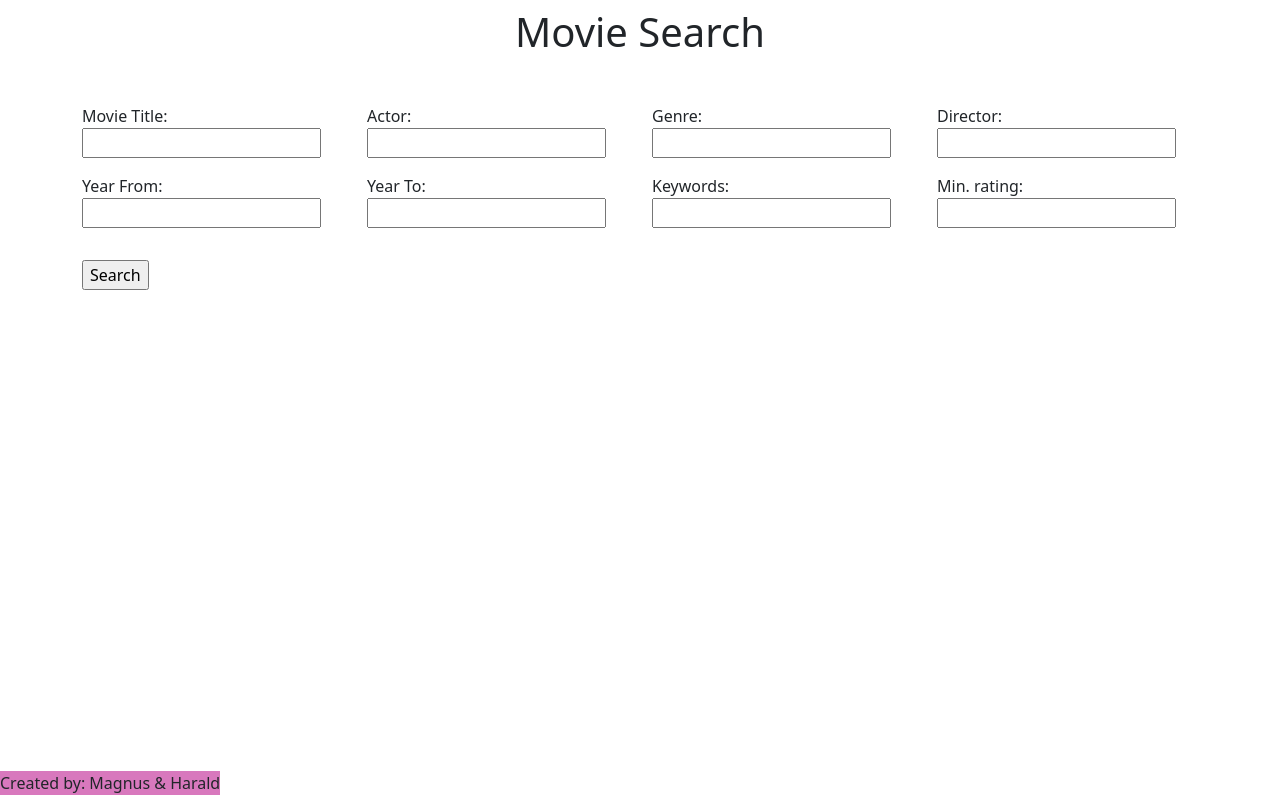
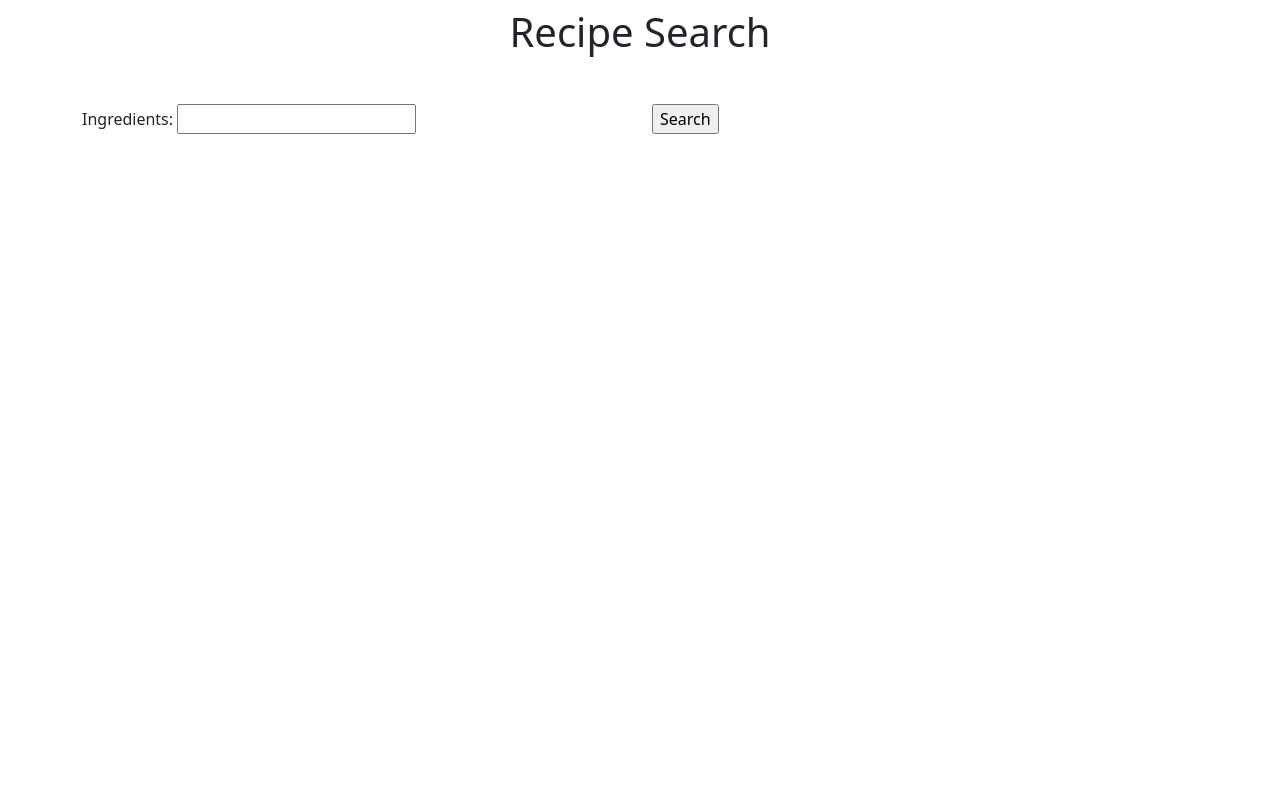
Before and after one commit to 1212julie/Food, a Flask app: page / in a window 1280 px wide. Run offline with Flask 3, Linux system fonts and the light colour scheme; parts of the project's set-up code (start-up, migrations or seed data) failed here and were passed over; some libraries are stand-ins or nearby versions.

Commit message:
ændringer

```diff
--- a/app.py
+++ b/app.py
@@ -1,94 +1,32 @@
-from flask import Flask, render_template, request
-import init_db
-import psycopg2
+from flask import Flask, request, render_template
+import sqlite3
 
 app = Flask(__name__)
 
 def get_db_connection():
-    conn = psycopg2.connect(host='localhost',
-                            database='movies',
-                            user='postgres',
-                            password='passwor')
+    conn = sqlite3.connect('food.db')
+    conn.row_factory = sqlite3.Row
     return conn
 
 @app.route('/')
 def index():
     return render_template('search_form.html')
 
+@app.route('/search', methods=['POST'])
+def search():
+    ingredients = request.form['ingredients']
+    ingredient_list = [ingredient.strip() for ingredient in ingredients.split(',')]
 
-@app.route('/search', methods=['POST'])
-def search_movies():
-    # Retrieve the search criteria from the request
-    title = request.form.get('title')
-    actor = request.form.get('actor')
-    genre = request.form.get('genre')
-    director = request.form.get('director')
-    yearfrom = request.form.get('yearfrom')
-    yearto = request.form.get('yearto')
-    keywords = request.form.get('keywords')
-    rating = request.form.get('rating')
+    query = """
+    SELECT * FROM recipes
+    WHERE {}
+    """.format(' AND '.join([f"RecipeIngredientParts LIKE '%{ingredient}%'" for ingredient in ingredient_list]))
 
-    # Set up a database connection
-    conn =  get_db_connection()
-    cursor = conn.cursor()
+    conn = get_db_connection()
+    recipes = conn.execute(query).fetchall()
+    conn.close()
 
-    try:
-        # Construct the SQL query based on the search criteria
-        query = "SELECT DISTINCT movies.title, movies.year, movies.genres, movies.director, movies.overview, movies.rating FROM movies"
-
-        # Join acts_in table to fetch movies where the specified actor is involved
-        if actor:
-            query += " INNER JOIN acts_in ON movies.title = acts_in.movie AND movies.year = acts_in.year"
-
-        conditions = []
-        values = []
-
-        if title:
-            conditions.append("movies.title ILIKE %s")
-            values.append(f"%{title}%")
-
-        if actor:
-            conditions.append("acts_in.actor ILIKE %s")
-            values.append(f"%{actor}%")
-
-        if genre:
-            conditions.append("movies.genres ILIKE %s")
-            values.append(f"%{genre}%")
-
-        if director:
-            conditions.append("movies.director ILIKE %s")
-            values.append(f"%{director}%")
-
-        if yearfrom:
-            conditions.append("movies.year >= %s")
-            values.append(yearfrom)
-
-        if yearto:
-            conditions.append("movies.year <= %s")
-            values.append(yearto)
-
-        if keywords:
-            conditions.append("movies.overview ILIKE %s")
-            values.append(f"%{keywords}%")
-
-        if rating:
-            conditions.append("movies.rating >= %s")
-            values.append(rating)
-
-        if conditions:
-            query += " WHERE " + " AND ".join(conditions)
-
-        # Execute the query
-        cursor.execute(query, values)
-        movies = cursor.fetchall()
-        length = []
-        length.append(len(movies))
-        return render_template('search_results.html', movies=movies, length=length)
-
-    finally:
-        # Close the cursor and connection
-        cursor.close()
-        conn.close()
+    return render_template('search_results.html', recipes=recipes)
 
 if __name__ == '__main__':
     app.run(debug=True)
--- a/templates/search_form.html
+++ b/templates/search_form.html
@@ -3,64 +3,25 @@
 <head>
     <link href="https://cdn.jsdelivr.net/npm/bootstrap@5.3.0/dist/css/bootstrap.min.css" rel="stylesheet" integrity="sha384-9ndCyUaIbzAi2FUVXJi0CjmCapSmO7SnpJef0486qhLnuZ2cdeRhO02iuK6FUUVM" crossorigin="anonymous">
     <script src="https://cdn.jsdelivr.net/npm/bootstrap@5.3.0/dist/js/bootstrap.bundle.min.js" integrity="sha384-geWF76RCwLtnZ8qwWowPQNguL3RmwHVBC9FhGdlKrxdiJJigb/j/68SIy3Te4Bkz" crossorigin="anonymous"></script>
-
 </head>
 <body>
     <section class="mt-2 jumbotron text-center">
         <div class="container">
-        <h1 class="mb-5 jumbotron-heading">Movie Search</h1>
+            <h1 class="mb-5 jumbotron-heading">Recipe Search</h1>
         </div>
     </section>
     <div class="container text-right">
         <form action="/search" method="POST">
             <div class="row">
                 <div class="col">
-            <label for="title">Movie Title:</label>
-            <input type="text" id="title" name="title">
+                    <label for="ingredients">Ingredients:</label>
+                    <input type="text" id="ingredients" name="ingredients">
                 </div>
                 <div class="col">
-            <label for="actor">Actor:</label>
-            <input type="text" id="actor" name="actor">
-              </div>
-          <div class="col">
-            <label for="genre">Genre:</label>
-            <input type="text" id="genre" name="genre">
-              </div>
-        <div class="col">
-            <label for="director">Director:</label>
-            <input type="text" id="director" name="director">
+                    <input type="submit" value="Search">
                 </div>
             </div>
-        <div class="p-2">
-        </div>
-        <div class="row">
-          <div class="col">
-            <label for="yearfrom">Year From:</label>
-            <input type="text" id="yearfrom" name="yearfrom">
-              </div>
-          <div class="col">
-            <label for="yearto">Year To:</label>
-            <input type="text" id="yearto" name="yearto">
-              </div>
-          <div class="col">
-            <label for="keywords">Keywords:</label>
-            <input type="text" id="keywords" name="keywords">
-              </div>
-          <div class="col">
-            <label for="rating">Min. rating:</label>
-            <input type="text" id="rating" name="rating">
-              </div>
-        </div>
-        <div class="p-3">
-        </div>
-        <input type="submit" value="Search">
-
         </form>
     </div>
-
 </body>
-    <div style="position: absolute; bottom: 5px; background-color: rgb(216, 120, 189)">
-    Created by: Magnus & Harald
-    </div>
-</div>
 </html>
--- a/templates/search_results.html
+++ b/templates/search_results.html
@@ -5,10 +5,10 @@
 </head>
 <body>
     <h1>Search Results</h1>
-    <p>{{ movies|length }} result(s) found</p>
+    <p>{{ recipes|length }} result(s) found</p>
     <ul>
-        {% for movie in movies %}
-        <li>{{ movie[0] }} - {{ movie[2] }} - {{ movie[3] }} - {{ movie[1] }} - {{ movie[4] }} - {{ movie[5] }}</li>
+        {% for recipe in recipes %}
+        <li>{{ recipe['Name'] }} - {{ recipe['Description'] }} - {{ recipe['RecipeIngredientParts'] }}</li>
         {% endfor %}
     </ul>
 </body>
```
Also changed, not shown: init_db.py (+89 -76 lines). Lines whose indentation alone changed are shown as unchanged.
